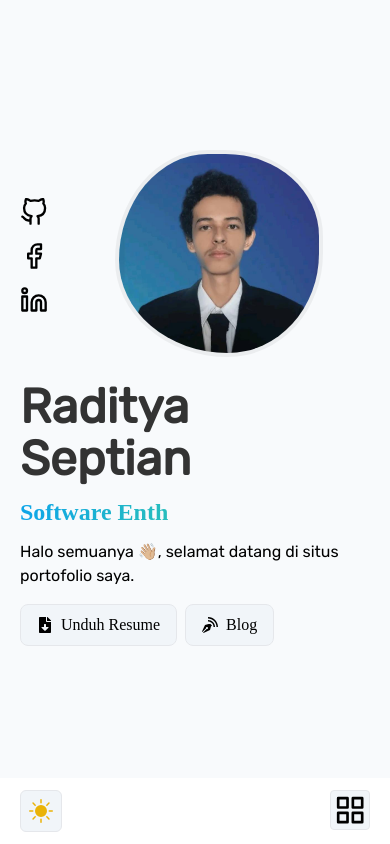
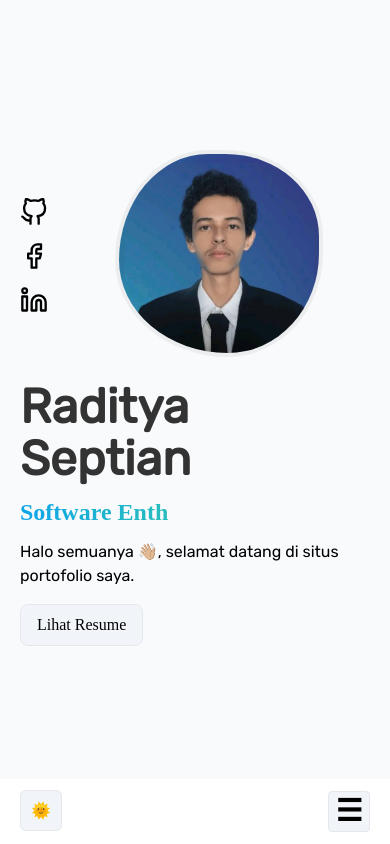
Before and after one commit to radityaseptian/portofolio.v2, a React (Vite) app: page / in a window 390 px wide. Shown: the top 844 px of the page. Built offline with nearby package versions, Linux system fonts and the light colour scheme; a web font is replaced by a local one.

Commit message:
update: demo walagraf. optimized: network request

```diff
--- a/src/components/MobileNavModal.jsx
+++ b/src/components/MobileNavModal.jsx
@@ -4,7 +4,7 @@ export default function MobileNavModal({ names = [] }) {
       <ul className='grid grid-cols-3 gap-8 px-5'>
         {names.map((name) => {
           return (
-            <a href={`#${name}`}>
+            <a href={`#${name}`} className='font-semibold'>
               <li key={name}>{name}</li>
             </a>
           )
--- a/src/index.css
+++ b/src/index.css
@@ -6,6 +6,7 @@
   transition-duration: 0.3s;
   font-family: 'rubik';
   scroll-behavior: smooth;
+  scrollbar-width: thin;
 }
 
 .profile-animation {
--- a/src/layouts/Footer.jsx
+++ b/src/layouts/Footer.jsx
@@ -1,6 +1,7 @@
 import Container from '../components/Container'
 
-import { FaFacebookF, FaLinkedinIn, FaGithub } from 'react-icons/fa'
+// import { FaFacebookF, FaLinkedinIn, FaGithub } from 'react-icons/fa'
+import { FiGithub, FiFacebook, FiLinkedin } from 'react-icons/fi'
 
 export default function Footer() {
   const footer = [
@@ -56,21 +57,21 @@ export default function Footer() {
           </ul>
           <div className='flex gap-4 md:gap-6 pt-3 text-white'>
             <a href='http://github.com/radityaseptian' target='_blank' rel='noopener noreferrer'>
-              <FaGithub className='w-6 h-6 md:h-5 md:w-5 box-content p-2 rounded-md bg-black' />
+              <FiGithub className='w-6 h-6 md:h-5 md:w-5 box-content p-2 rounded-md bg-black' />
             </a>
             <a
               href='https://www.facebook.com/raditya.adhit.3'
               target='_blank'
               rel='noopener noreferrer'
             >
-              <FaFacebookF className='w-6 h-6 md:h-5 md:w-5 box-content p-2 rounded-md bg-[#3b5998]' />
+              <FiFacebook className='w-6 h-6 md:h-5 md:w-5 box-content p-2 rounded-md bg-[#3b5998]' />
             </a>
             <a
               href='https://www.linkedin.com/in/raditya-septian-3a9768277/'
               target='_blank'
               rel='noopener noreferrer'
             >
-              <FaLinkedinIn className='w-6 h-6 md:h-5 md:w-5 box-content p-2 rounded-md bg-[#0e76a8]' />
+              <FiLinkedin className='w-6 h-6 md:h-5 md:w-5 box-content p-2 rounded-md bg-[#0e76a8]' />
             </a>
           </div>
         </div>
--- a/src/layouts/Header.jsx
+++ b/src/layouts/Header.jsx
@@ -4,8 +4,6 @@ import Container from '../components/Container'
 import { TypeAnimation } from 'react-type-animation'
 
 import { FiGithub, FiFacebook, FiLinkedin } from 'react-icons/fi'
-import { FaFileDownload } from 'react-icons/fa'
-import { ImBlog } from 'react-icons/im'
 
 export default function Header() {
   return (
@@ -66,23 +64,10 @@ export default function Header() {
                   <button>
                     <a
                       href='/resume.pdf'
-                      download
-                      className='flex items-center gap-2 rounded-lg px-4 py-2 bg-slate-100 hover:bg-slate-200 dark:hover:bg-zinc-950 dark:bg-zinc-900 dark:border-zinc-700 border'
+                      download={true}
+                      className='font-poppins flex items-center gap-2 rounded-lg px-4 py-2 bg-slate-100 hover:bg-slate-200 dark:hover:bg-zinc-950 dark:bg-zinc-900 dark:border-zinc-700 border'
                     >
-                      <FaFileDownload className='w-4 h-4' />
-                      <span className='font-poppins'>Unduh Resume</span>
-                    </a>
-                  </button>
-                  <button>
-                    <a
-                      href='https://radwritter.vercel.app'
-                      target='_blank'
-                      rel='noopener noreferrer'
-                      download
-                      className='flex items-center gap-2 rounded-lg px-4 py-2 bg-slate-100 hover:bg-slate-200 dark:hover:bg-zinc-950 dark:bg-zinc-900 dark:border-zinc-700 border'
-                    >
-                      <ImBlog className='w-4 h-4' />
-                      <span className='font-poppins'>Blog</span>
+                      Lihat Resume
                     </a>
                   </button>
                 </div>
--- a/src/layouts/Navbar.jsx
+++ b/src/layouts/Navbar.jsx
@@ -2,9 +2,6 @@ import { useEffect, useRef, useState } from 'react'
 import Container from '../components/Container'
 import NavItem from '../components/NavItem'
 import MobileNavModal from '../components/MobileNavModal'
-
-import { BsFillSunFill, BsFillMoonStarsFill } from 'react-icons/bs'
-import { FiGrid } from 'react-icons/fi'
 
 export default function Navbar() {
   const [theme, setTheme] = useState(false)
@@ -61,18 +58,24 @@ export default function Navbar() {
                 )
               })}
             </ul>
-            <FiGrid
+            <button
               onClick={() => setShowModal(!showModal)}
-              className='md:hidden cursor-pointer bg-slate-100 border hover:bg-slate-200 dark:hover:bg-zinc-950 dark:border-zinc-600 dark:bg-[#141417] w-8 h-8 box-content p-[.20rem] rounded'
-            />
+              className='md:hidden text-3xl font-semibold cursor-pointer bg-slate-100 border hover:bg-slate-200 dark:hover:bg-zinc-950 dark:border-zinc-600 dark:bg-[#141417] box-content py-[.1rem] px-[.4rem] rounded'
+            >
+              <span>☰</span>
+            </button>
             {showModal && <MobileNavModal names={navbarList} />}
             <div className='flex items-center flex-row-reverse md:flex-row gap-2 md:gap-4'>
               <button onClick={() => setTheme(!theme)}>
-                {!theme ? (
-                  <BsFillSunFill className='w-6 h-6 p-2 box-content bg-slate-100 hover:bg-slate-200 border rounded-md text-yellow-500' />
-                ) : (
-                  <BsFillMoonStarsFill className='w-6 h-6 p-2 box-content bg-[#141417] hover:bg-zinc-950 rounded-md border border-zinc-600 text-stone-200' />
-                )}
+                <span
+                  className={`p-2.5 lg:p-2 border rounded-md ${
+                    theme
+                      ? 'bg-[#141417] hover:bg-zinc-950 border-zinc-600'
+                      : 'bg-slate-100 hover:bg-slate-200'
+                  }`}
+                >
+                  {!theme ? '🌞' : '🌚'}
+                </span>
               </button>
             </div>
           </div>
--- a/src/sections/Contact.jsx
+++ b/src/sections/Contact.jsx
@@ -4,7 +4,7 @@ import ContactSosmed from '../components/ContactSosmed'
 import Input from '../components/Input'
 
 import { AiOutlineMail } from 'react-icons/ai'
-import { FaLinkedinIn } from 'react-icons/fa'
+import { FiLinkedin } from 'react-icons/fi'
 
 import { useState } from 'react'
 
@@ -13,7 +13,7 @@ export default function ContactSection() {
   const [info, setInfo] = useState('')
 
   // endpoint getform.io, replace to your endpoint
-  const url = 'https://getform.io/f/e8958e2d-450d-4dd5-8d4d-e67dbdd18110'
+  const url = 'https://getform.io/f/paygpdqa'
   const sendMessage = (e) => {
     e.preventDefault()
     setWait(true)
@@ -56,7 +56,7 @@ export default function ContactSection() {
             href='mailto:radityaseptian1551@gmail.com'
           />
           <ContactSosmed
-            icon={FaLinkedinIn}
+            icon={FiLinkedin}
             name='Linkedin'
             username='@raditya-septian-3a9768277'
             href='https://www.linkedin.com/in/raditya-septian-3a9768277/'
--- a/src/sections/Project.jsx
+++ b/src/sections/Project.jsx
@@ -1,22 +1,61 @@
 import HeaderSection from '../components/HeaderSection'
 import Section from '../components/Section'
-
-import { BsCodeSlash } from 'react-icons/bs'
 
 import blogImg from '../assets/demo/blog.webp'
 import shiganimeImg from '../assets/demo/shiganime.webp'
 import zeitplanImg from '../assets/demo/zeitplan.webp'
 import portofolio1Img from '../assets/demo/portofolio.webp'
 import portofolio2Img from '../assets/demo/portofolio.v2.webp'
+import walagraf from '../assets/demo/walagraf.webp'
 
 import tailwind from '../assets/skills/tailwind.svg'
 import react from '../assets/skills/react.svg'
 import node from '../assets/skills/nodejs.png'
 import express from '../assets/skills/express.svg'
 import mongo from '../assets/skills/mongo.svg'
+import socket from '../assets/skills/socket.svg'
+import typescript from '../assets/skills/typescript.svg'
 
 export default function ProjectSection() {
   const projects = [
+    {
+      name: 'Walagraf',
+      description:
+        '[DALAM PENGEMBANGAN] Whatsapp + Telegram clone multi akun sinkron dengan official akun',
+      img: walagraf,
+      linkDemo: 'https://github.com/radityaseptian/walagraf',
+      linkRepo: 'https://github.com/radityaseptian/walagraf',
+      stack: [
+        {
+          name: 'React.JS',
+          icon: react,
+        },
+        {
+          name: 'Typescript',
+          icon: typescript,
+        },
+        {
+          name: 'Tailwind.CSS',
+          icon: tailwind,
+        },
+        {
+          name: 'Node.JS',
+          icon: node,
+        },
+        {
+          name: 'Express.JS',
+          icon: express,
+        },
+        {
+          name: 'Socket.IO',
+          icon: socket,
+        },
+        {
+          name: 'MongoDB',
+          icon: mongo,
+        },
+      ],
+    },
     {
       name: 'Blog Pribadi',
       description: 'Website blog pribadi untuk menulis dan membagikan topik seputar teknologi',
@@ -133,8 +172,13 @@ export default function ProjectSection() {
                 <div className='flex gap-1 justify-between items-center'>
                   <h3 className='text-xl font-poppins font-semibold'>{name}</h3>
                   <div className='self-start flex items-center gap-1'>
-                    <a href={linkRepo} target='_blank' rel='noopener noreferrer'>
-                      <BsCodeSlash className='w-6 h-6 box-content p-2 rounded-md bg-slate-100 hover:bg-slate-200 dark:bg-zinc-900 dark:hover:bg-zinc-950' />
+                    <a
+                      href={linkRepo}
+                      target='_blank'
+                      rel='noopener noreferrer'
+                      className='whitespace-nowrap text-lg py-1.5 px-2 rounded-md bg-slate-100 hover:bg-slate-200 dark:bg-zinc-900 dark:hover:bg-zinc-950'
+                    >
+                      {'</>'}
                     </a>
                     <a
                       href={linkDemo}
```
Also changed, not shown: src/assets/demo/walagraf.webp (added), 1 other file (tests, documents, lock files or other folders).
